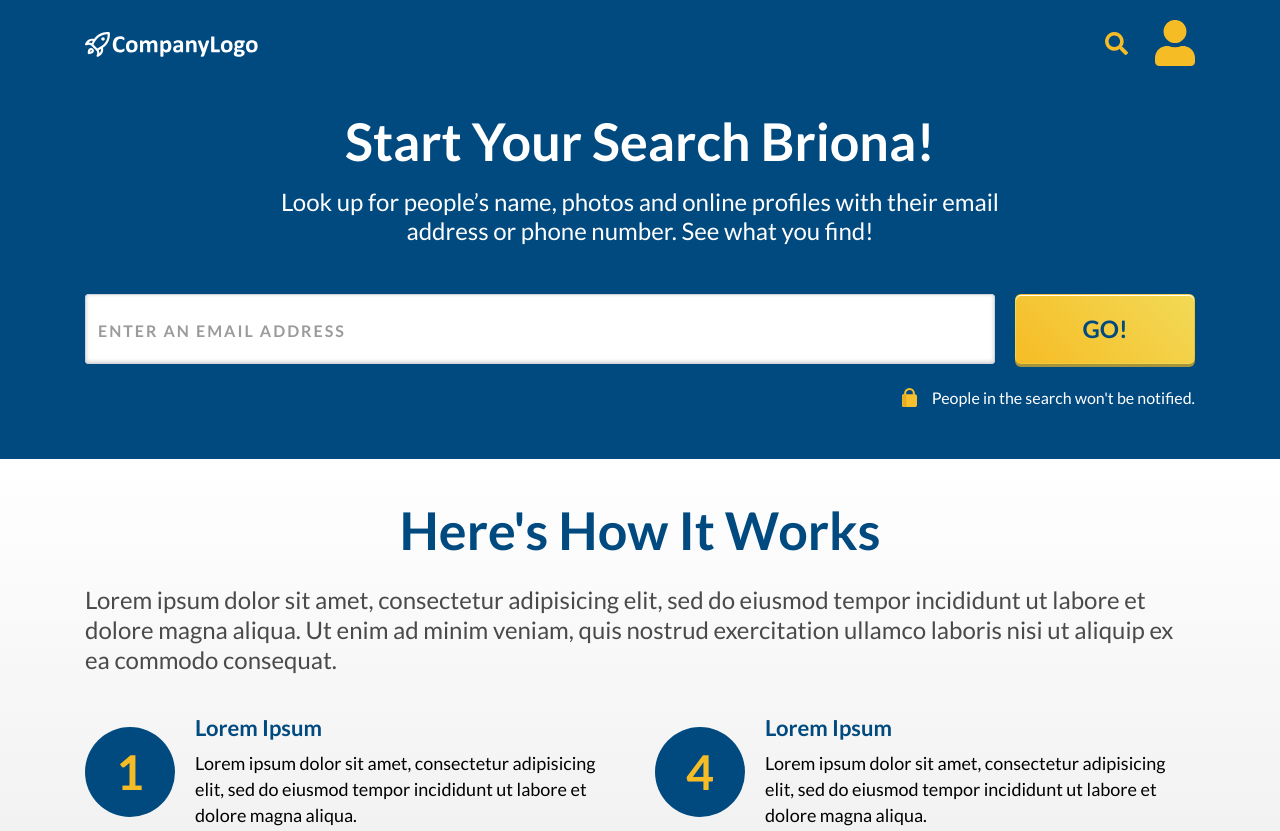
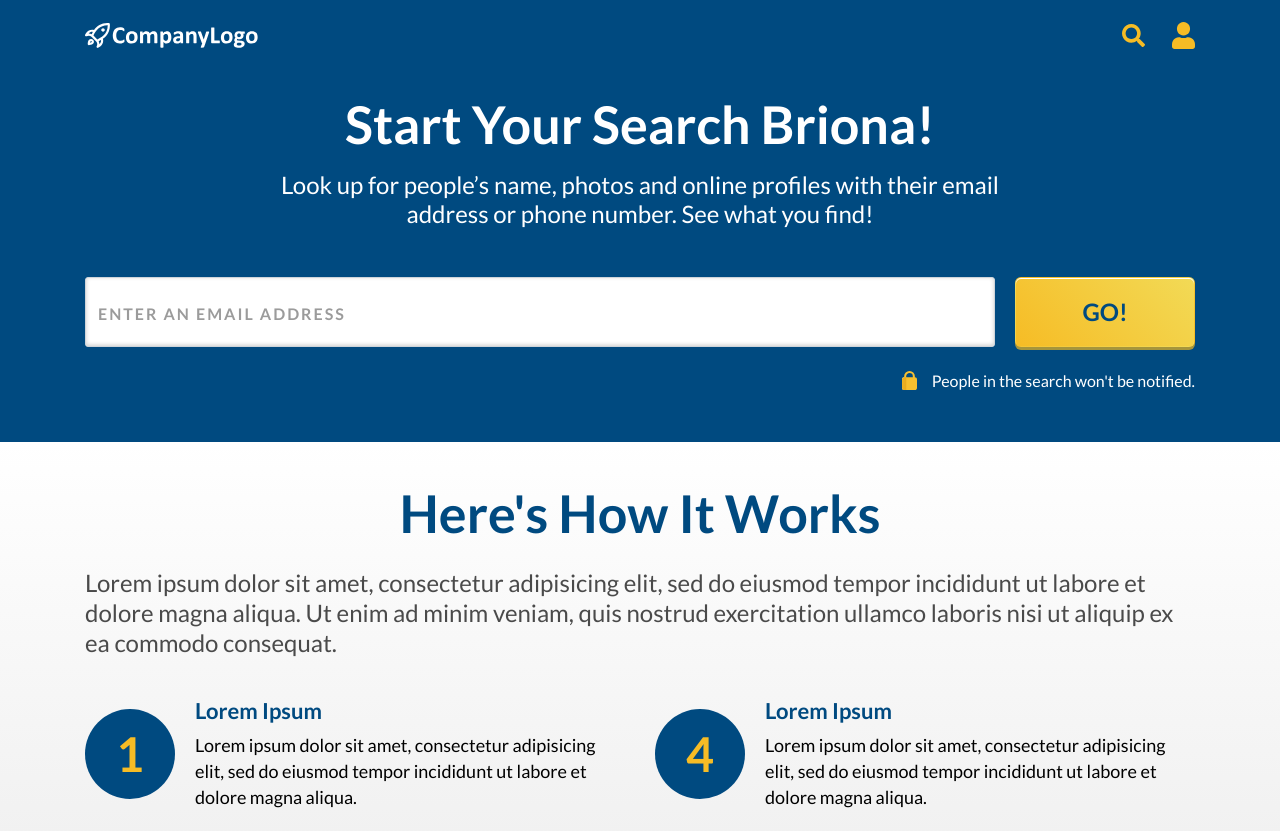
Before and after one commit to davisb8/FEChallenge, a website: page index.html in a window 1280 px wide. Shown: the top 831 px of the page. Drawn offline with nearby package versions, Linux system fonts and the light colour scheme.

Commit message:
fixed person icon size

```diff
--- a/css/style.css
+++ b/css/style.css
@@ -96,6 +96,9 @@ section {
   padding: 20px 16px;
 }
 
+.navbar-icons img{
+  width: 23px;
+}
 /* ************************************************************
 ***************************************************************
 --- Search Form ---
--- a/index.html
+++ b/index.html
@@ -15,8 +15,8 @@
         <a href="./index.html">
           <img src="img/logo.svg" width="173" height="25" alt="">
         </a>
-        <div>
-          <img src="img/icn_search.svg" width="23" height="23" alt="Search">
+        <div class= "navbar-icons">
+          <img src="img/icn_search.svg" alt="Search">
           <img class="ml-4" src="img/icn_person.svg" alt="Profile">
         </div>
       </div>
```
